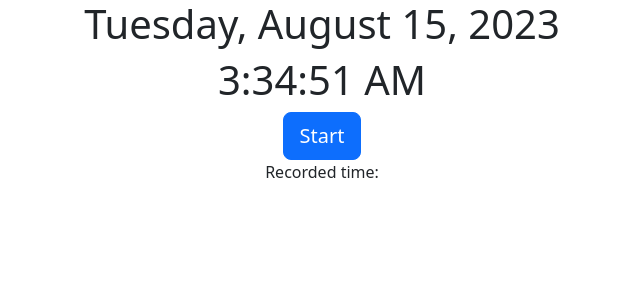
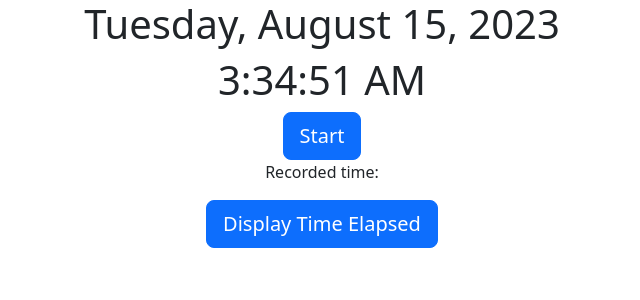
Before and after one commit to xero121690/time-tracker, a React (Vite) app: page / in a window 1280 px wide. Shown: the top 300 px of the page, without its empty margins (318-958 px from the left). Built offline with nearby package versions, Linux system fonts and the light colour scheme.

Commit message:
added a quick time elapsed fix using localstorage

```diff
--- a/src/App.tsx
+++ b/src/App.tsx
@@ -41,6 +41,22 @@ function App() {
     localStorage.setItem("userData", JSON.stringify(storeTime));
   };
 
+  const displayTime = () => {
+    //going to gather the time from first localstorage submission to present submission
+    //buton to show time elapsed in minutes
+    const oldMinute = localStorage.getItem("userData")?.substring(4, 6);
+
+    const currentMinute = date.toLocaleTimeString([], {
+      minute: "2-digit",
+    });
+    let timeElapsed = 0;
+    if (oldMinute) {
+      timeElapsed = parseInt(currentMinute) - parseInt(oldMinute);
+    }
+    console.log("current time: " + parseInt(currentMinute));
+    console.log("time elapsed: ", timeElapsed);
+  };
+
   return (
     <>
       <div className="grid text-center">
@@ -57,6 +73,9 @@ function App() {
         )}
         <p>Recorded time: {storeTime}</p>
         <p>{localStorage.getItem("userData")}</p>
+        <button className="btn btn-primary btn-lg" onClick={displayTime}>
+          Display Time Elapsed
+        </button>
       </div>
     </>
   );
```
